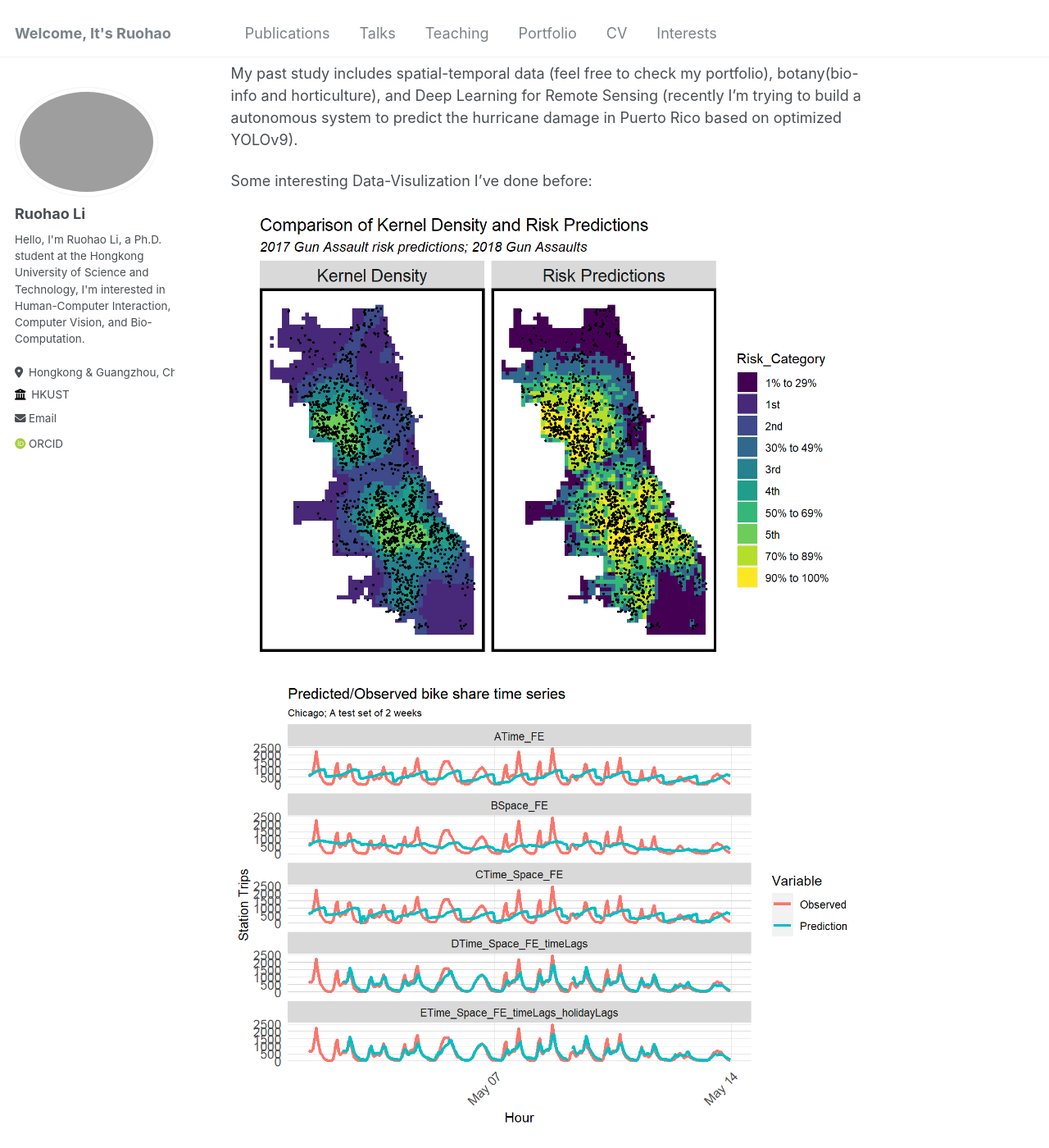
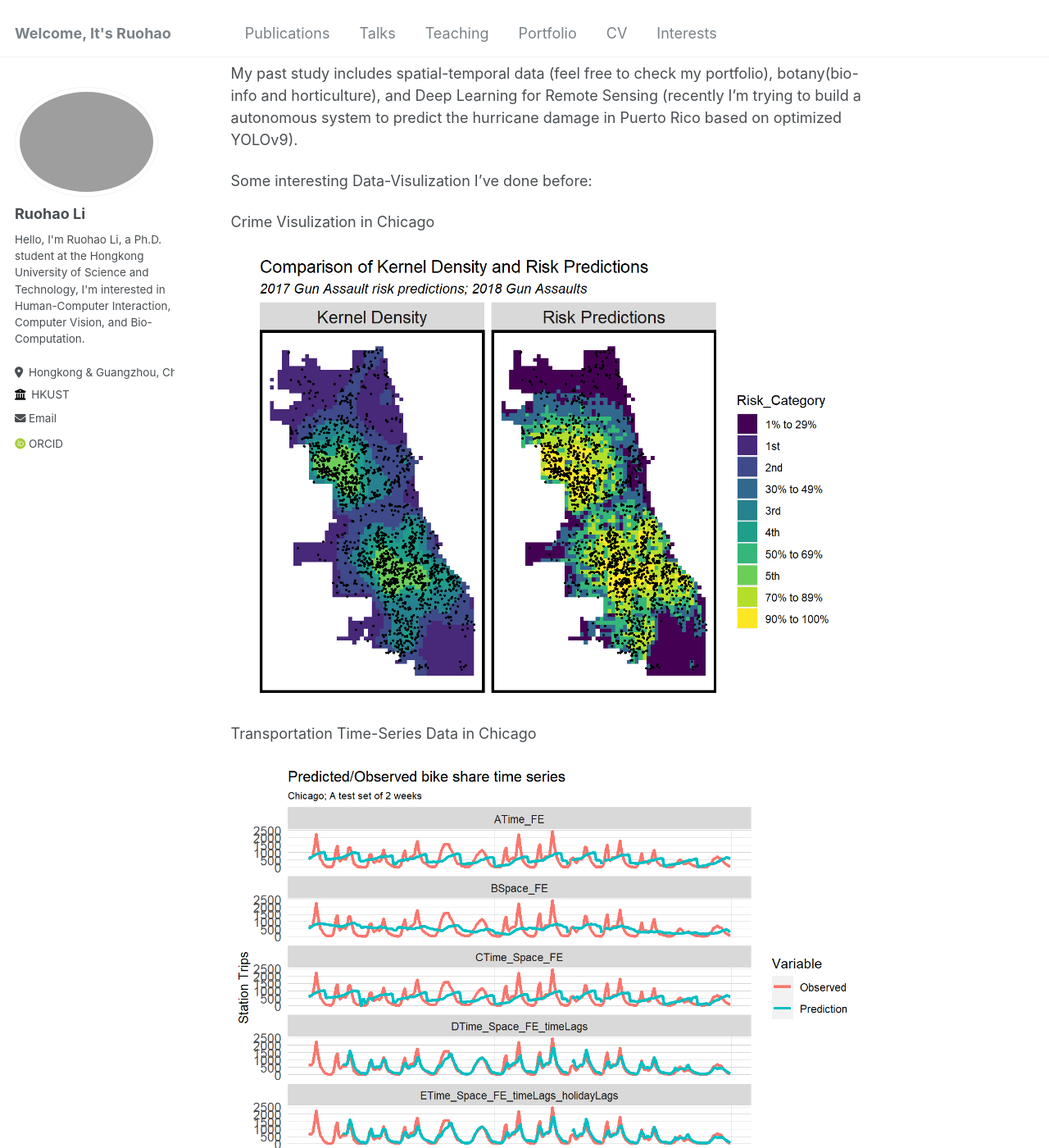
Before and after one commit to ruohaoli/ruohaoli.github.io, a Jekyll site: the page built from _pages/about.md, in a window 1280 px wide and 1400 px high, scrolled down 285 px. Shown: the whole window at 82% size. Built offline with Jekyll 4.4.1, drawn with Linux system fonts in a browser that asks for light colours; some web fonts are replaced; some of the changed text lies outside the part shown.

Commit message:
Update about.md

```diff
--- a/_pages/about.md
+++ b/_pages/about.md
@@ -13,8 +13,14 @@ My past study includes spatial-temporal data (feel free to check my portfolio),
 
 Some interesting Data-Visulization I've done before:
 
+Crime Visulization in Chicago
+
 ![Crime Visulization in Chicago](/images/P1.png)
+
+Transportation Time-Series Data in Chicago
 
 ![Transportation Time-Series Data in Chicago](/images/P2.png)
 
-![Transportation Lag in California](/images/P2.png)
+Transportation Lag in California
+
+![Transportation Lag in California](/images/P3.png)
```
